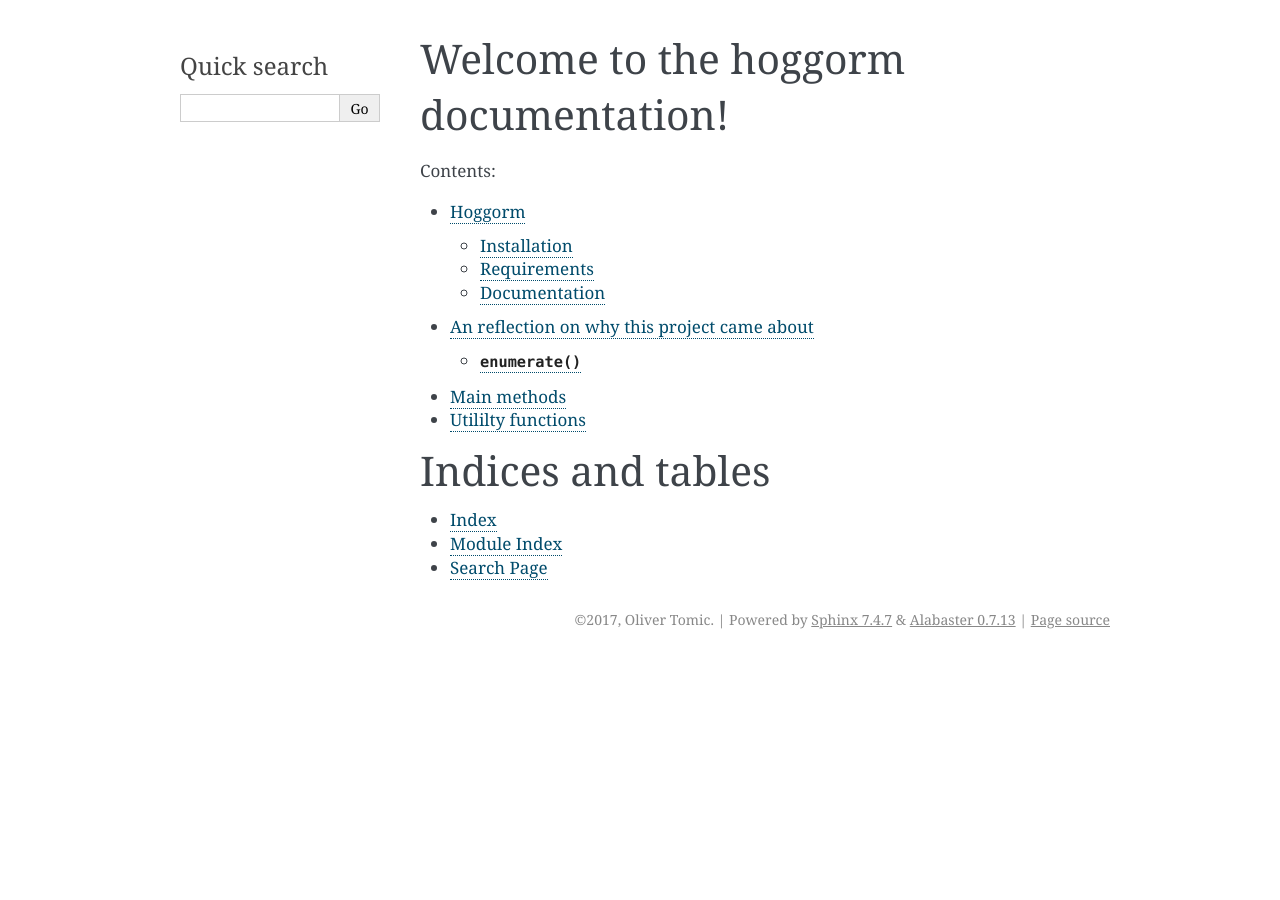
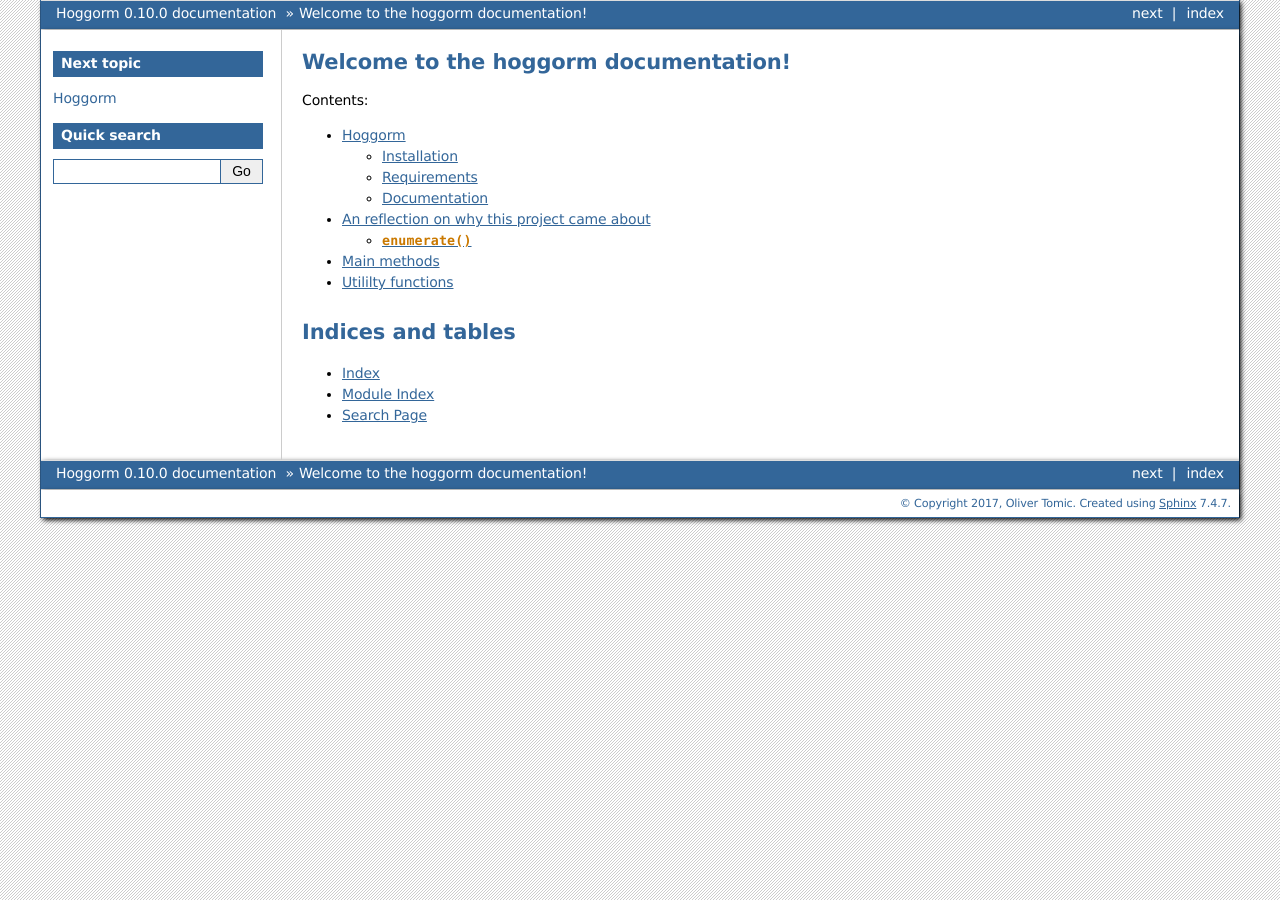
Before and after one commit to olivertomic/hoggorm, a Sphinx documentation site: the page built from docs/index.rst, in a window 1280 px wide. Built offline with Sphinx 7.4.7, drawn with Linux system fonts in a browser that asks for light colours.

Commit message:
Changed Sphinx theme to 'bizstyle'

```diff
--- a/docs/conf.py
+++ b/docs/conf.py
@@ -54,9 +54,9 @@
 # built documents.
 #
 # The short X.Y version.
-version = u'0.9.0'
+version = u'0.10.0'
 # The full version, including alpha/beta/rc tags.
-release = u'0.9.0'
+release = u'0.10.0'
 
 # The language for content autogenerated by Sphinx. Refer to documentation
 # for a list of supported languages.
@@ -97,7 +97,7 @@
 # The theme to use for HTML and HTML Help pages.  See the documentation for
 # a list of builtin themes.
 #
-html_theme = 'alabaster'
+html_theme = 'bizstyle'
 
 # Theme options are theme-specific and customize the look and feel of a theme
 # further.  For a list of options available for each theme, see the
```
